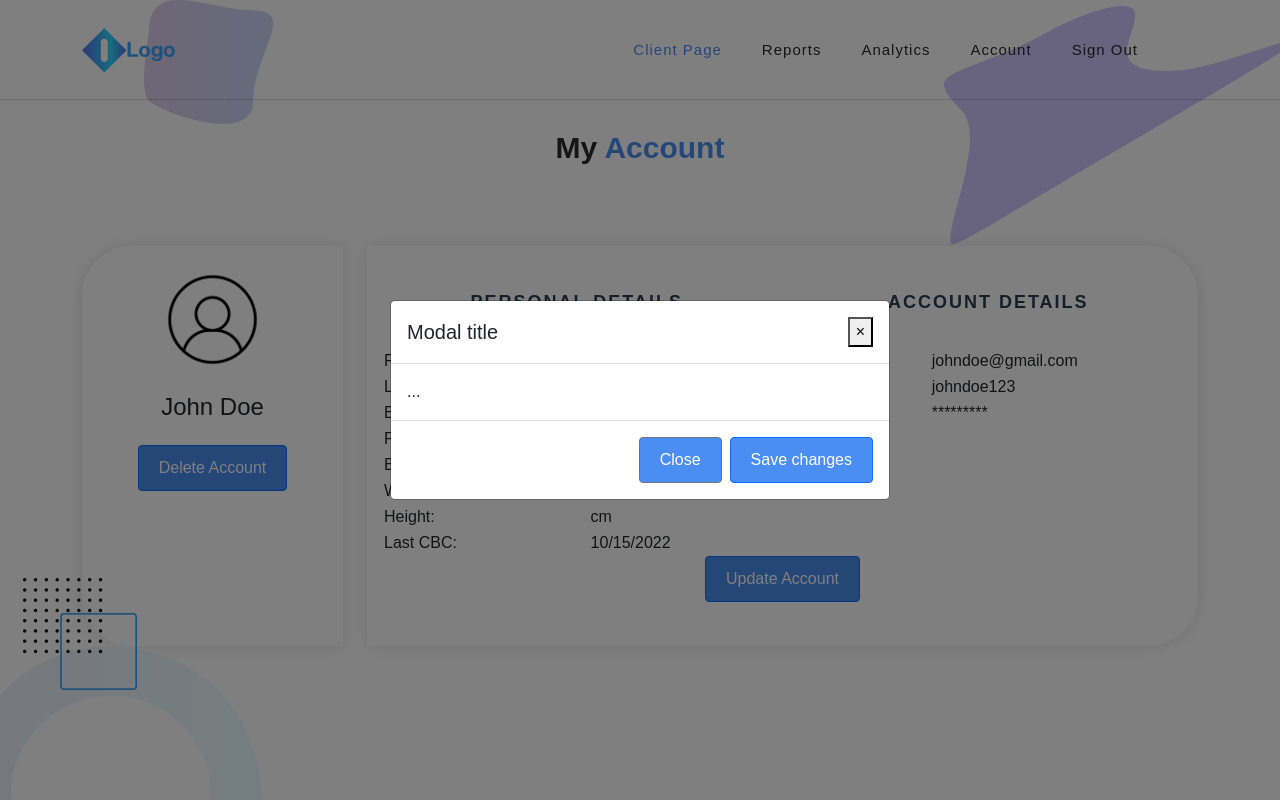
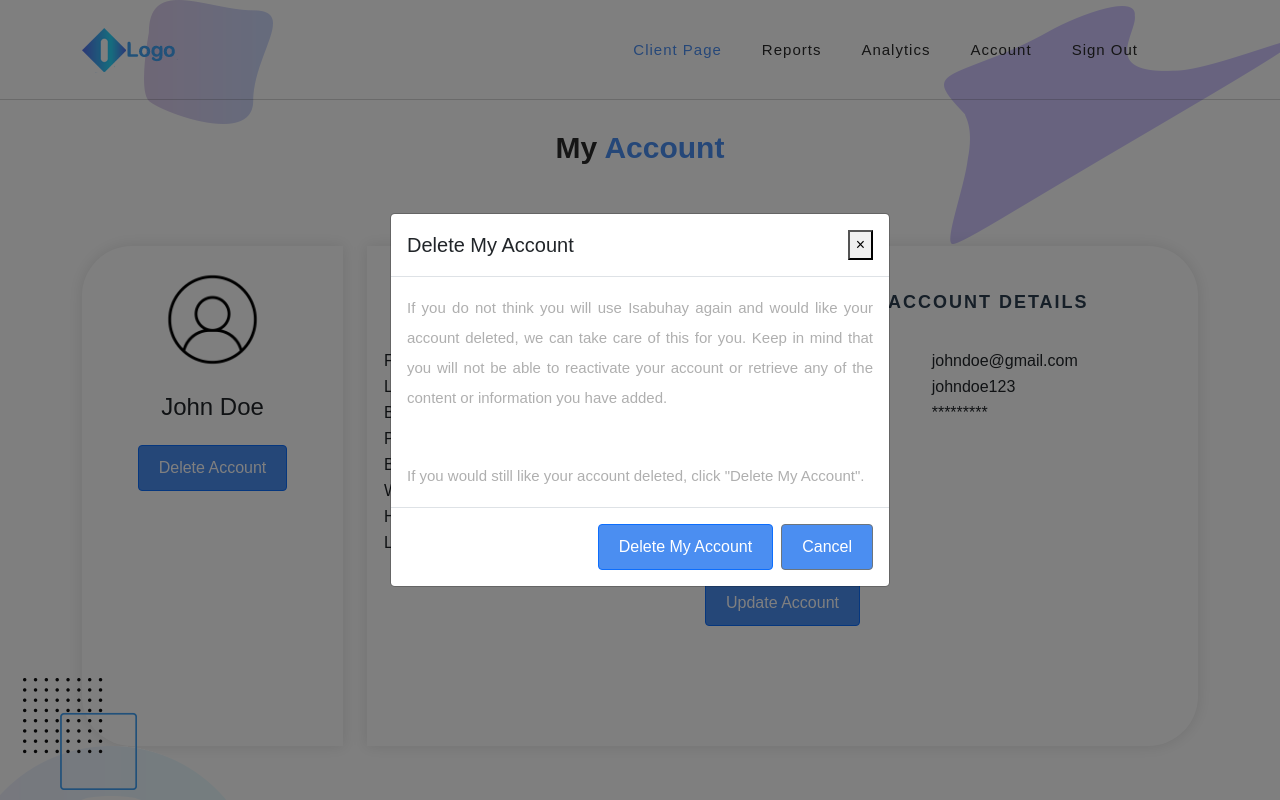
Before and after one commit to karloscabellon/IsaBuhay, a Django app: page /account/ in a window 1280 px wide, after a click on "Delete Account". Run offline with Django 4.2, Linux system fonts and the light colour scheme; some libraries are stand-ins or nearby versions; some web fonts are replaced.

Commit message:
polishing ui

```diff
--- a/templates/displayAccountPage.html
+++ b/templates/displayAccountPage.html
@@ -68,7 +68,7 @@ https://templatemo.com/tm-570-chain-app-dev
                 <li class="scroll-to-section"><a href="#" class="active">Client Page</a></li>
                 <li class="scroll-to-section"><a href="{% url 'DisplayAllCBCTestResult' %}">Reports</a></li>
                 <li class="scroll-to-section"><a href="#">Analytics</a></li>
-                <li class="scroll-to-section"><a href="#">Account</a></li>
+                <li class="scroll-to-section"><a href="{% url 'DisplayAccountPage' %}">Account</a></li>
                 <li class="scroll-to-section"><a href="#">Sign Out</a></li>
                 <li></li>
               </ul>
@@ -98,7 +98,7 @@ https://templatemo.com/tm-570-chain-app-dev
         <div class="row">
 
           <div class="col-lg-3 wow slideInLeft">
-            <div class="card-body align-items-center text-center" style="background-color: white; box-shadow: 0 0 15px 1px rgba(0, 0, 0, 0.1); z-index: 10; border-top-left-radius: 50px; border-bottom-left-radius: 50px; height: 400px;">
+            <div class="card-body align-items-center text-center" style="background-color: white; box-shadow: 0 0 15px 1px rgba(0, 0, 0, 0.1); z-index: 10; border-top-left-radius: 50px; border-bottom-left-radius: 50px; height: 500px;">
               <img  src="{% static 'assets/images/user-profile-icon.png' %}" class="rounded-circle" style="width: 50%;">
               <div class="mt-3">
                   <h4>John Doe</h4>
@@ -117,7 +117,7 @@ https://templatemo.com/tm-570-chain-app-dev
 
 
           <div class="col-lg-9 wow slideInRight" >
-            <div class="card-body align-items-center text-center" style="background-color: white; box-shadow: 0 0 15px 1px rgba(0, 0, 0, 0.1); z-index: 10; border-top-right-radius: 50px; border-bottom-right-radius: 50px; height: 400px;">
+            <div class="card-body align-items-center text-center" style="background-color: white; box-shadow: 0 0 15px 1px rgba(0, 0, 0, 0.1); z-index: 10; border-top-right-radius: 50px; border-bottom-right-radius: 50px; height: 500px;">
               <div class="row">
                 <div class="col-lg-6" style="text-align: left;">
                   <div id="msform">
@@ -184,6 +184,7 @@ https://templatemo.com/tm-570-chain-app-dev
                   </form>
                 </div>
               </div>
+              <br>
               <a href="{% url 'UpdateAccountPage' %}"><button class="btn btn-outline-primary">Update Account</button></a>
             </div>
           </div>
@@ -199,17 +200,24 @@ https://templatemo.com/tm-570-chain-app-dev
       <div class="modal-dialog modal-dialog-centered" role="document">
         <div class="modal-content">
           <div class="modal-header">
-            <h5 class="modal-title" id="exampleModalLongTitle">Modal title</h5>
+            <h5 class="modal-title" id="exampleModalLongTitle">Delete My Account</h5>
             <button type="button" class="close" data-dismiss="modal" aria-label="Close">
               <span aria-hidden="true">&times;</span>
             </button>
           </div>
-          <div class="modal-body">
-            ...
+          <div class="modal-body" style="text-align:justify;" >
+            <p>
+            If you do not think you will use Isabuhay again and would like your account deleted, we can take care of this for you.
+            Keep in mind that you will not be able to reactivate your account or retrieve any of the content or information you have added.
+            </p>
+            <br></br>
+            <p>
+              If you would still like your account deleted, click "Delete My Account".
+            </p>
           </div>
           <div class="modal-footer">
-            <button type="button" class="btn btn-secondary" data-dismiss="modal">Close</button>
-            <button type="button" class="btn btn-primary">Save changes</button>
+            <button type="button" class="btn btn-primary">Delete My Account</button>
+            <button type="button" class="btn btn-secondary" data-dismiss="modal">Cancel</button>
           </div>
         </div>
       </div>
```
Also changed, not shown: templates/updateAccountPage.html (+12 -12 lines).
